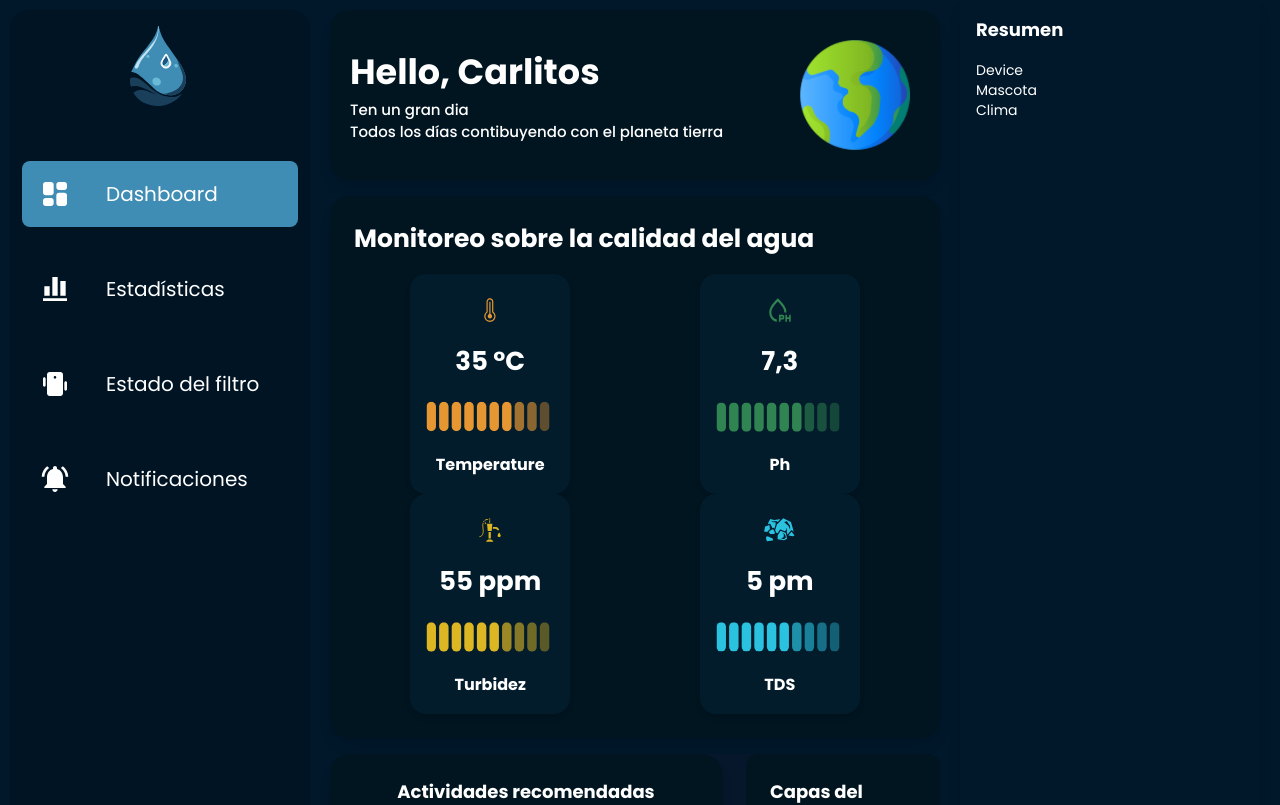
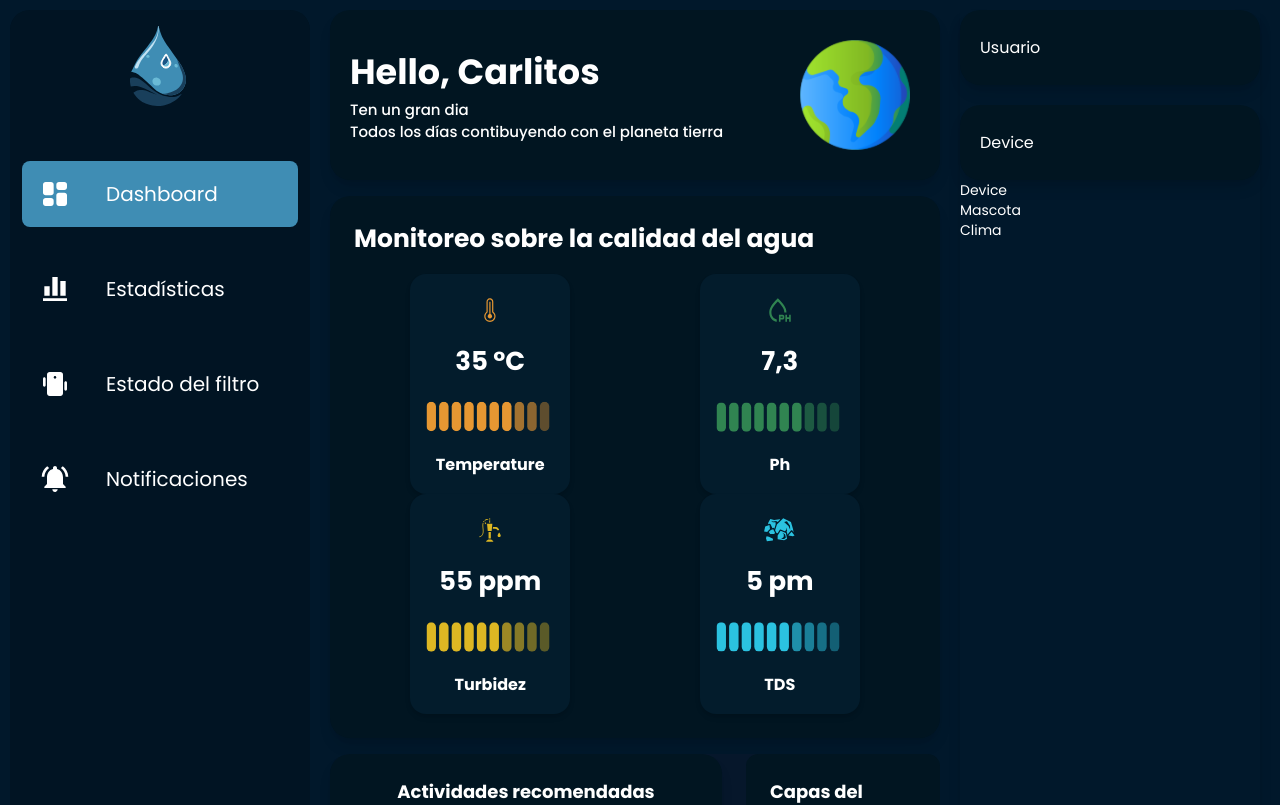
Before and after one commit to Andresito126/AquaFlow-FrontEnd, a React (Vite) app: page /dashboard in a window 1280 px wide. Shown: the top 805 px of the page. Built offline with nearby package versions, Linux system fonts and the light colour scheme.

Commit message:
Add:giving structure to aside

```diff
--- a/src/features/shared/layouts/asideContainer-layout.tsx
+++ b/src/features/shared/layouts/asideContainer-layout.tsx
@@ -3,19 +3,26 @@ import { useLocation } from "react-router-dom";
 export const AsideContainerLayout = () => {
   const { pathname } = useLocation();
 
-//to sjow the aside in certain routes (it's a state)
+  //to sjow the aside in certain routes (it's a state)
   const showAsideInRoutes = ["/dashboard"];
 
   if (!showAsideInRoutes.includes(pathname)) return null;
 
   return (
-    <aside className="w-[300px] bg-[#01182B] shadow-lg p-4 hidden lg:block mr-[20px] ">
-      <h2 className="text-lg font-semibold mb-4">Resumen</h2>
+    <aside className=" flex-col w-[300px] bg-[#01182B] shadow-lg mt-[10px] hidden lg:block mr-[20px] ">
+      <div className="flex flex-col gap-[20px]  h-[10.625rem]">
+        <div className="shadow-lg p-4 h-full bg-[#011521] flex justify-between items-center px-[20px] py-[20px] text-white rounded-[20px]">
+          <h1>Usuario</h1>
+        </div>
+        <div className="shadow-lg p-4 h-full bg-[#011521] flex justify-between items-center px-[20px] py-[20px] text-white rounded-[20px]">
+          <h1>Device </h1>
+        </div>
+      </div>
 
-        <p className="text-sm text-gray-700">Device</p>
-        <p className="text-sm text-gray-700">Mascota</p>
-        <p className="text-sm text-gray-700"> Clima</p>
 
+      <p className="text-sm text-gray-700">Device</p>
+      <p className="text-sm text-gray-700">Mascota</p>
+      <p className="text-sm text-gray-700"> Clima</p>
     </aside>
   );
 };
```
